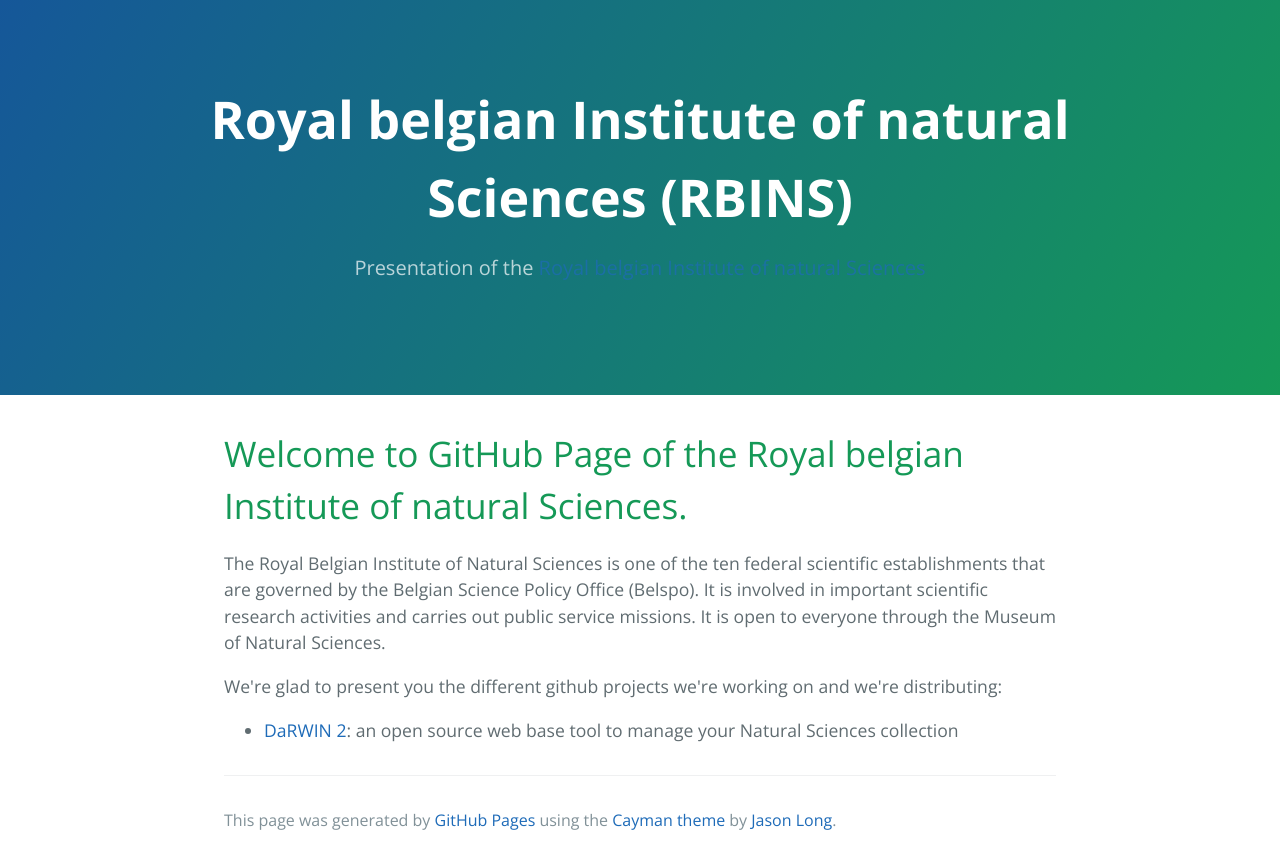
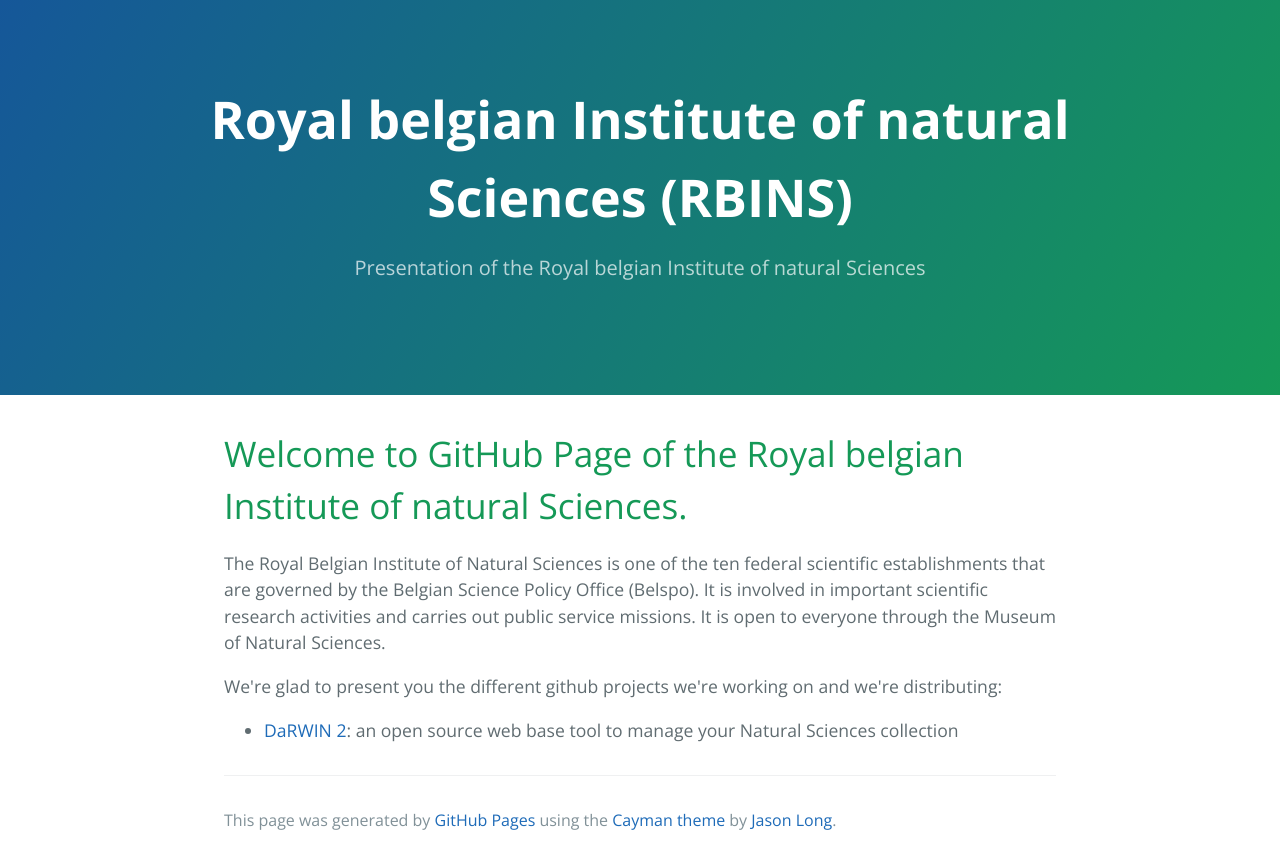
Before and after one commit to naturalsciences/naturalsciences.github.io, a plain HTML site: page index.html in a window 1280 px wide. Drawn offline with nearby package versions, Linux system fonts and the light colour scheme.

Commit message:
Style to make readable the header link

```diff
--- a/stylesheets/stylesheet.css
+++ b/stylesheets/stylesheet.css
@@ -243,3 +243,9 @@
 @media screen and (max-width: 42em) {
   .site-footer {
     font-size: 0.9rem; } }
+
+.project-tagline a,
+.project-tagline a:hover {
+  color: #fff;
+  text-decoration: none;
+}
```
